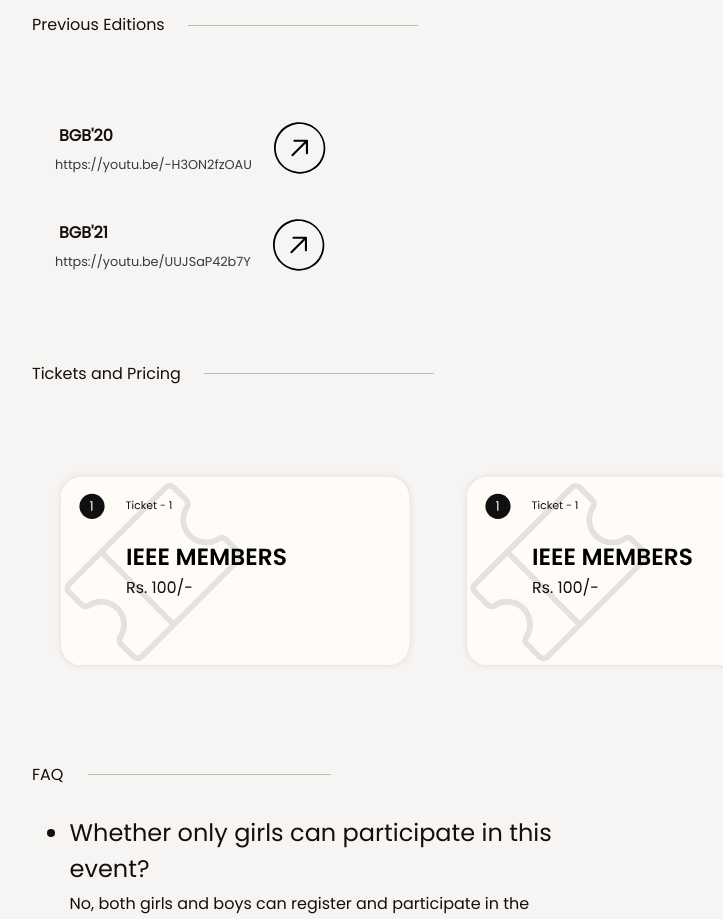
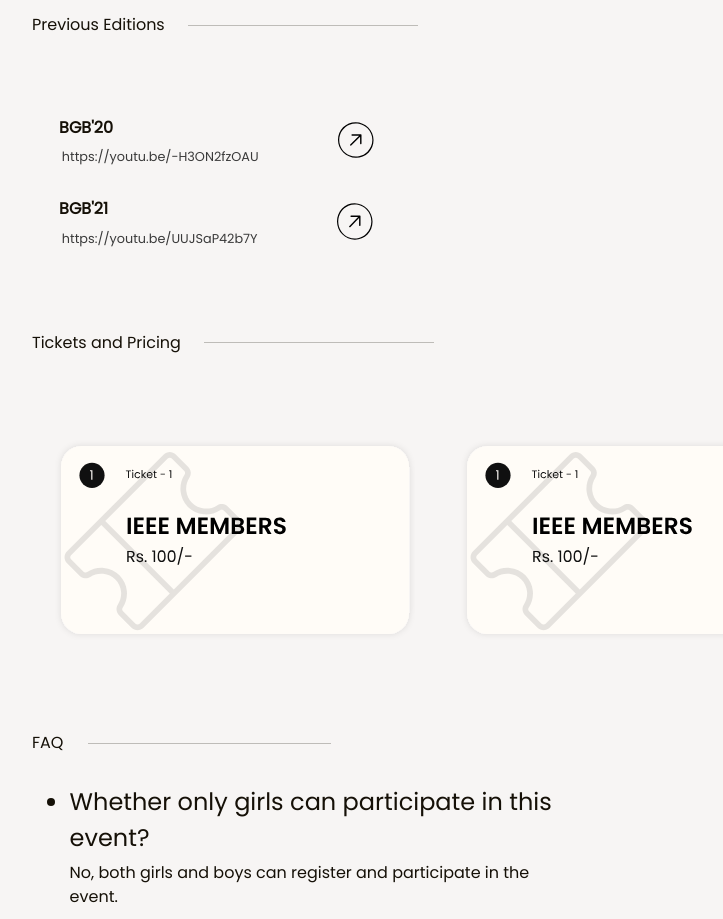
Before and after one commit to anima-regem/bgb, a React (Vite) app: page / in a window 1280 px wide. Shown: the part 5280-6199 px from the top of the page, without its empty margins (32-755 px from the left). Built offline with nearby package versions, Linux system fonts and the light colour scheme.

Commit message:
fix: spacing issues

```diff
--- a/src/components/PrevEditions/PrevEditions.css
+++ b/src/components/PrevEditions/PrevEditions.css
@@ -10,6 +10,7 @@
 
 .prev-img {
   margin: 2%;
+  padding-left: 5%;
 }
 
 a {
@@ -26,3 +27,7 @@ a {
 .prv-header {
   margin-bottom: 5%;
 }
+
+.prev-img > img{
+  width: 70%;
+}
--- a/src/components/PrevEditions/PrevEditions.jsx
+++ b/src/components/PrevEditions/PrevEditions.jsx
@@ -16,7 +16,7 @@ const PrevEditions = () => {
           <div className="prev-card-text">
             <p className="prev-head">BGB'20</p>
             <a href="https://youtu.be/-H3ON2fzOAU">
-              https://youtu.be/-H3ON2fzOAU
+              &nbsp; https://youtu.be/-H3ON2fzOAU
             </a>
           </div>
           <div className="prev-img">
@@ -27,7 +27,7 @@ const PrevEditions = () => {
           <div className="prev-card-text">
             <p className="prev-head">BGB'21</p>
             <a href="https://youtu.be/UUJSaP42b7Y">
-              https://youtu.be/UUJSaP42b7Y
+              &nbsp; https://youtu.be/UUJSaP42b7Y
             </a>
           </div>
           <div className="prev-img">
```
Also changed, not shown: src/components/Tickets/Tickets.css (+0 -8 lines).
